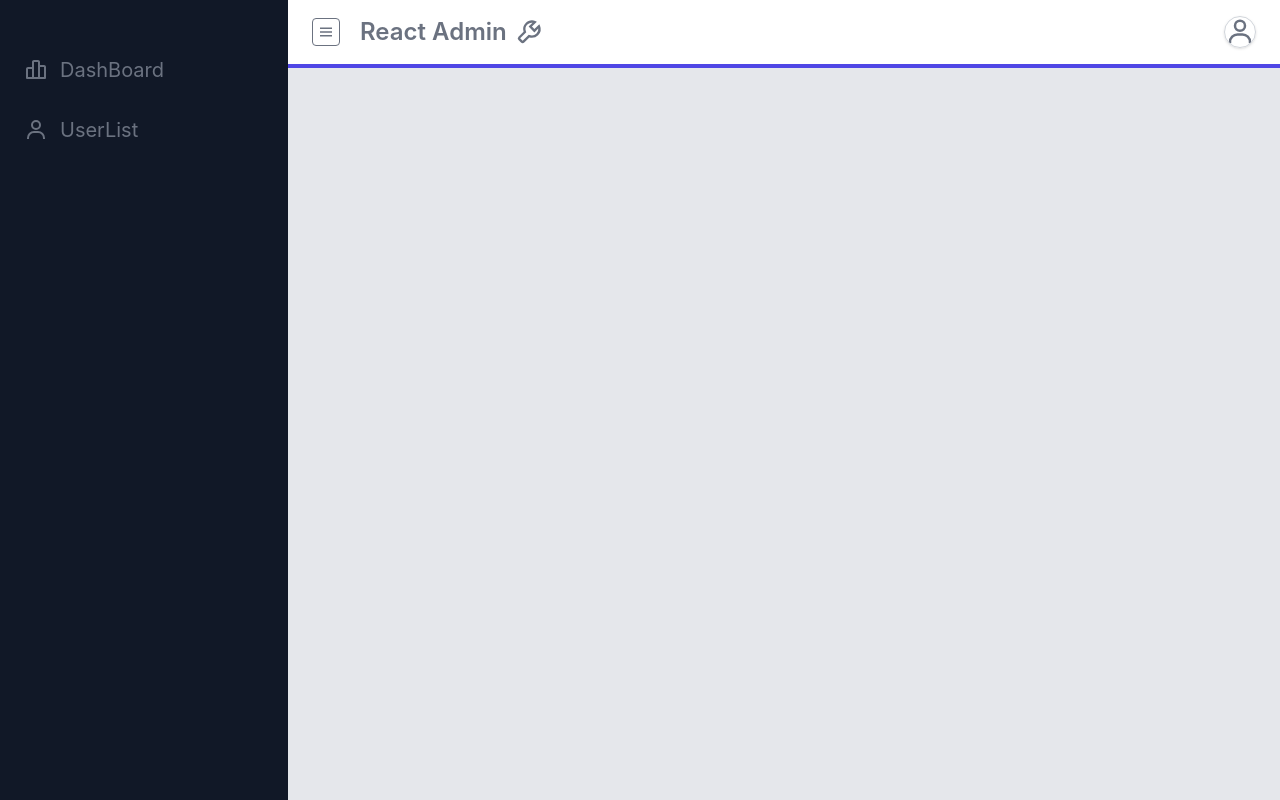
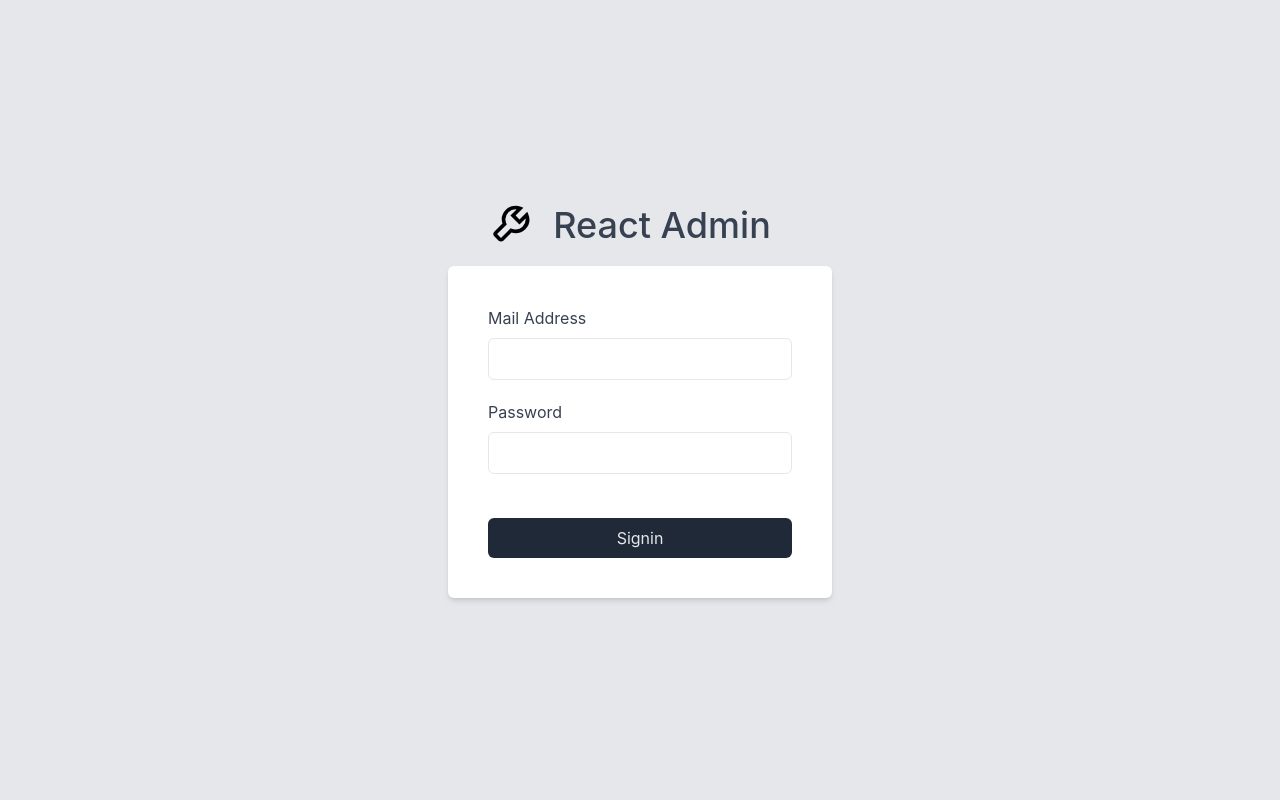
Before and after one commit to uchinomaru7482/react_admin, a React (Create React App) app: page /signin in a window 1280 px wide. Built offline with nearby package versions, Linux system fonts and the light colour scheme.

Commit message:
サインインページ追加

```diff
--- a/public/index.html
+++ b/public/index.html
@@ -9,11 +9,6 @@
       name="description"
       content="Web site created using create-react-app"
     />
-    <link rel="apple-touch-icon" href="%PUBLIC_URL%/logo192.png" />
-    <!--
-      manifest.json provides metadata used when your web app is installed on a
-      user's mobile device or desktop. See https://developers.google.com/web/fundamentals/web-app-manifest/
-    -->
     <link rel="manifest" href="%PUBLIC_URL%/manifest.json" />
     <!--
       Notice the use of %PUBLIC_URL% in the tags above.
--- a/src/App.tsx
+++ b/src/App.tsx
@@ -5,24 +5,41 @@ import Dashboard from "./pages/Dashboard";
 import UserList from "./pages/user/List";
 import Header from "./components/Header";
 import Sidebar from "./components/Sidebar";
+import Signin from "./pages/Signin"
 
 function App() {
   const [isOpenSidebar, setIsOpenSidebar] = useState(false);
   const toggleIsOpenSidebar = () => setIsOpenSidebar(!isOpenSidebar);
+  const [isAuth, setIsAuth] = useState(false);
+  const signin = () => setIsAuth(true);
+  const signout = () => setIsAuth(false);
 
+  if (isAuth) {
     return (
       <div className="App flex h-screen bg-gray-200">
         <div onClick={toggleIsOpenSidebar} className={(isOpenSidebar ? "block" : "hidden") + " fixed z-20 inset-0 bg-black opacity-50 transition-opacity lg:hidden"}></div>
         <Sidebar isOpenSidebar={isOpenSidebar} />
         <div className="flex-1 flex-col overflow-hidden">
-        <Header toggleIsOpenSidebar={toggleIsOpenSidebar} />
+          <Header toggleIsOpenSidebar={toggleIsOpenSidebar} signout={signout} />
           <Routes>
+            <Route path="/signin" element={<Signin signin={signin} />} />
             <Route path="/dashboard" element={<Dashboard />} />
             <Route path="/user/list" element={<UserList />} />
           </Routes>
         </div>
       </div>
     );
+  } else {
+    return (
+      <div className="App flex items-center h-screen bg-gray-200">
+        <Routes>
+          <Route path="/signin" element={<Signin signin={signin} />} />
+          <Route path="/dashboard" element={<Dashboard />} />
+          <Route path="/user/list" element={<UserList />} />
+        </Routes>
+      </div>
+    );
+  }
 }
 
 export default App;
--- a/src/components/Header.tsx
+++ b/src/components/Header.tsx
@@ -1,11 +1,21 @@
-import React from "react"
+import React, { useState } from "react";
+import {useNavigate } from "react-router-dom";
 import { BiWrench, BiUser, BiMenu } from "react-icons/bi";
 
 type Props = {
-  toggleIsOpenSidebar: () => void
+  toggleIsOpenSidebar: () => void,
+  signout: () => void
 }
 
 const Header: React.VFC<Props> = (props) => {
+  const navigate = useNavigate();
+  const [isOpenMenu, setIsOpenMenu] = useState(false);
+  const toggleIsOpenMenu = () => setIsOpenMenu(!isOpenMenu);
+  const signout = () => {
+    props.signout();
+    navigate("/signin");
+  }
+
   return (
     <>
       <header className="flex justify-between items-center py-4 px-6 bg-white border-b-4 border-indigo-600">
@@ -19,9 +29,14 @@ const Header: React.VFC<Props> = (props) => {
 
         <div className="flex items-center">
           <div className="relative">
-            <button className="relative block h-8 w-8 rounded-full overflow-hidden border border-gray-300 shadow focus:outline-none">
+            <button className="relative block h-8 w-8 rounded-full overflow-hidden border border-gray-300 shadow focus:outline-none" onClick={toggleIsOpenMenu}>
               <BiUser className="text-gray-500 h-full w-full object-cover" />
             </button>
+            { isOpenMenu &&
+              <div className="absolute right-0 mt-2 w-48 bg-white rounded-md overflow-hidden shadow-xl z-10">
+                <button className="w-full px-4 py-2 text-sm text-gray-700 hover:bg-indigo-600 hover:text-white" onClick={signout}>Signout</button>
+              </div>
+            }
           </div>
         </div>
       </header>
--- a/src/index.css
+++ b/src/index.css
@@ -64,3 +64,20 @@ code {
 .pagination div button {
   @apply text-sm bg-gray-300 hover:bg-gray-400 text-gray-800 font-semibold py-2 px-4 rounded border;
 }
+
+/* form */
+.card form p.error {
+  @apply mt-1 text-pink-600;
+}
+
+.form-input {
+  @apply w-full mt-2 p-2 border rounded-md focus:outline-none focus:ring focus:border-indigo-600;
+}
+select.form-input {
+  padding-top: 0.65rem;
+  padding-bottom: 0.65rem;
+}
+
+.form-submit {
+  @apply px-4 py-2 bg-gray-800 text-gray-200 rounded-md hover:bg-gray-700 focus:outline-none focus:bg-gray-700;
+}
--- a/src/pages/Dashboard.tsx
+++ b/src/pages/Dashboard.tsx
@@ -1,7 +1,6 @@
 import React from "react"
 
 const Dashboard: React.VFC = () => {
-  let hoge = 123;
   return (
     <>
       <div className="frame">
--- /dev/null
+++ b/src/pages/Signin.tsx
@@ -0,0 +1,47 @@
+import React, { useState } from "react";
+import {useNavigate } from "react-router-dom";
+import { BiWrench } from "react-icons/bi";
+
+type Props = {
+  signin: () => void
+}
+
+const Signin: React.VFC<Props> = (props) => {
+  const navigate = useNavigate();
+  const [mailAddress, setMailAddress] = useState("");
+  const inputMailAddress = (e: React.ChangeEvent<HTMLInputElement>) => setMailAddress(e.target.value);
+  const [password, setPassword] = useState("");
+  const inputPassword = (e: React.ChangeEvent<HTMLInputElement>) => setPassword(e.target.value);
+  const signin = () => {
+    if (mailAddress === "admin@example.com" && password === "administrator") {
+      props.signin();
+      navigate("/dashboard");
+    }
+  }
+
+  return (
+    <>
+      <div className="mx-auto">
+        <div className="text-center">
+          <BiWrench className="inline-block w-16 h-16 pb-5 pr-5" />
+          <h2 className="text-4xl text-center text-gray-700 font-medium inline-block pr-5">React Admin</h2>
+        </div>
+        <div className="bg-white rounded-md shadow-md w-96 p-10 mx-auto">
+          <form>
+            <div className="mb-5">
+              <label className="block text-left text-gray-700">Mail Address</label>
+              <input className="form-input" type="email" value={mailAddress} onChange={inputMailAddress} />
+            </div>
+            <div className="mb-11">
+              <label className="block text-left text-gray-700">Password</label>
+              <input className="form-input" type="password" value={password} onChange={inputPassword} />
+            </div>
+            <button className="form-submit w-full" type="submit" onClick={signin}>Signin</button>
+          </form>
+        </div>
+      </div>
+    </>
+  );
+}
+
+export default Signin;
--- a/src/pages/user/List.tsx
+++ b/src/pages/user/List.tsx
@@ -1,6 +1,11 @@
 import React from "react"
 
 const UserList: React.VFC = () => {
+  let userList = [
+    {id: 1, name: "Tanaka", age: 14},
+    {id: 2, name: "Sato", age: 23},
+    {id: 3, name: "Kato", age: 31}
+  ];
   return (
     <>
       <div className="frame">
@@ -13,16 +18,16 @@ const UserList: React.VFC = () => {
                   <th>ID</th>
                   <th>Name</th>
                   <th>Age</th>
-                  <th>Status</th>
                 </tr>
               </thead>
               <tbody>
-                <tr>
-                  <td><p>1</p></td>
-                  <td><p>Kenta</p></td>
-                  <td><p>23</p></td>
-                  <td><p>User</p></td>
-                </tr>
+                {userList.map((user) =>
+                  <tr>
+                    <td><p>{user.id}</p></td>
+                    <td><p>{user.name}</p></td>
+                    <td><p>{user.age}</p></td>
+                  </tr>
+                )}
               </tbody>
             </table>
             <div className="pagination">
```
Also changed, not shown: public/manifest.json. Lines whose indentation alone changed are shown as unchanged.
